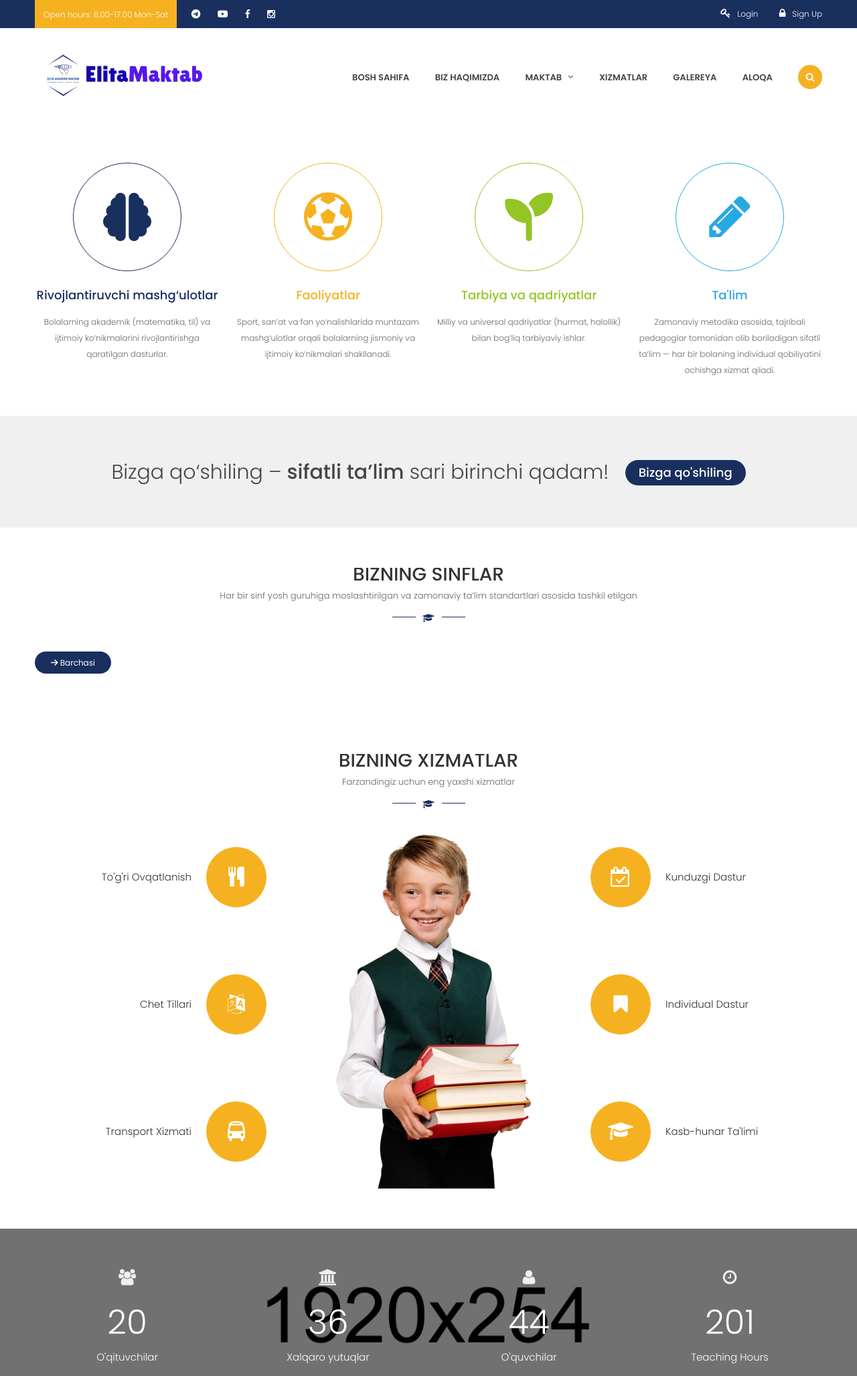
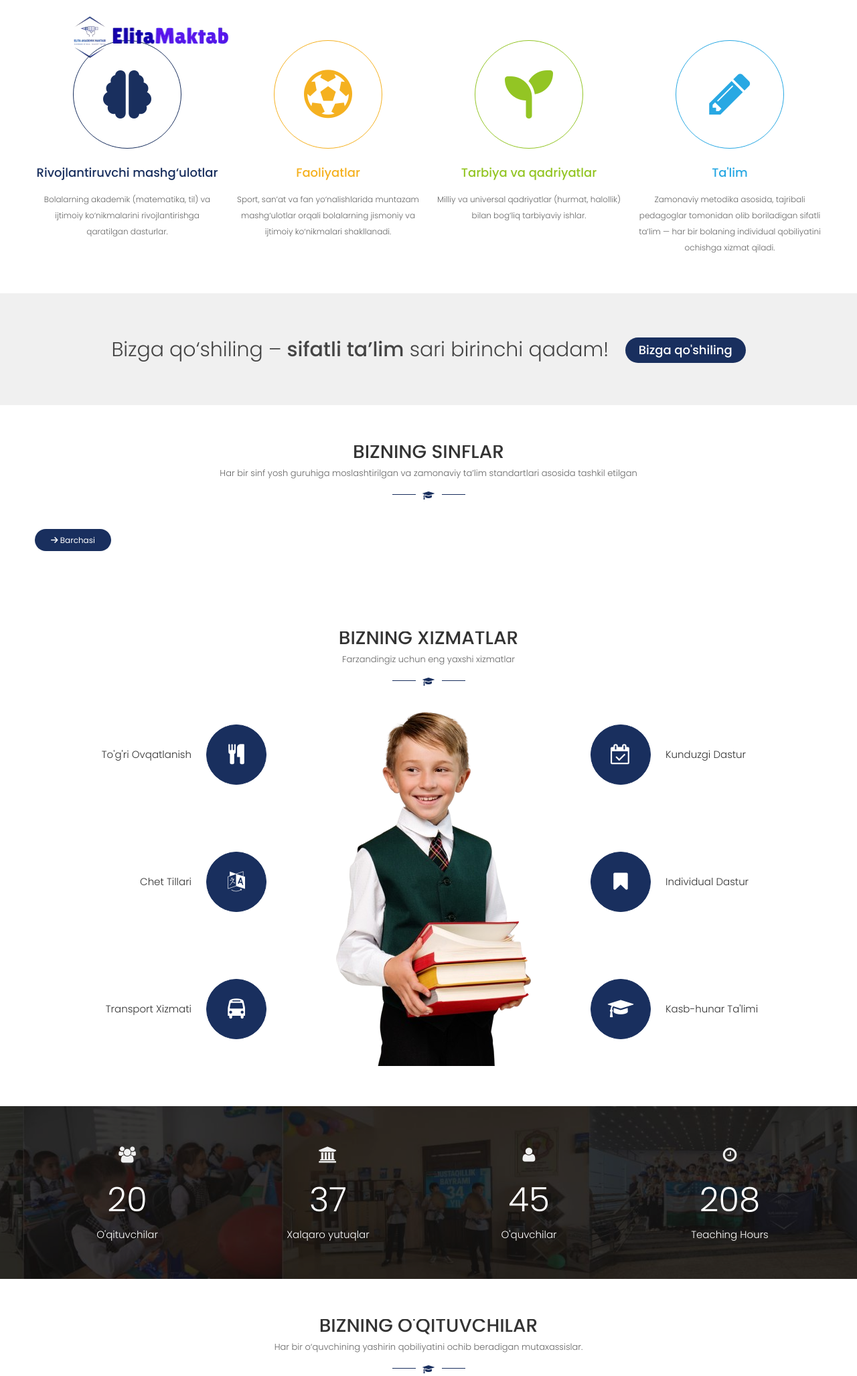
Before and after one commit to EldorKarimov/elitaSchoolSite, a Django app: page / in a window 1280 px wide. Shown: the top 2055 px of the page at 67% size. Run offline with Django 5.2, Linux system fonts and the light colour scheme; data that the repository does not hold is empty; some libraries are stand-ins or nearby versions.

Commit message:
templates some optimazed

```diff
--- a/static/css/style.css
+++ b/static/css/style.css
@@ -1023,8 +1023,8 @@
 }
 .single-service-item:hover .single-service-text > p {display: block}
 .single-service-icon {
-    background: #f5b120 none repeat scroll 0 0;
-    border: 1px solid #f5b120;
+    background: #192f5e none repeat scroll 0 0;
+    border: 1px solid #192f5e;
     border-radius: 50%;
     color: #ffffff;
     display: inline-table;
@@ -1043,7 +1043,7 @@
 }
 .single-service-item:hover .single-service-icon {
     background: #ffffff none repeat scroll 0 0;
-    color: #f5b120;
+    color: #192f5e;
 }
 .service-area .col-md-4:first-child .single-service-item-wrapper {
     margin-right: 30px;
@@ -3418,8 +3418,8 @@
 /*  30. Scrollup
 /*----------------------------------------*/
 #scrollUp {
-    background: #f5b120 none repeat scroll 0 0 padding-box;
-    border: 3px solid rgba(245, 177, 32, 0.85);
+    background: #192f5e none repeat scroll 0 0 padding-box;
+    border: 3px solid rgba(25, 47, 94, 0.85);
     border-radius: 50%;
     bottom: 45px;
     color: #ffffff;
@@ -3436,6 +3436,6 @@
 }
 #scrollUp:hover {
     background-color: #fff;
-    color: #1BB4B9;
-    border-color: rgba(27, 180, 185, 0.7);
-}
+    color: #f5b120;
+    border-color: rgba(245,177,32, 0.7);
+}
--- a/templates/includes/header.html
+++ b/templates/includes/header.html
@@ -1,76 +1,7 @@
 {% load static %}
 {% load i18n %}
-<header>
-    <div class="header-top">
-        <div class="container">
-            <div class="row">
-                <div class="col-lg-7 col-md-8">
-                    <div class="header-top-info">
-                        <span>Open hours: 8.00-17.00 Mon-Sat</span>
-                        <div class="social-links">
-                            <a href="#"><i class="fa fa-telegram"></i></a>
-                            <a href="#"><i class="fa-brands fa-youtube"></i></a>
-                            <a href="#"><i class="fa fa-facebook"></i></a>
-                            <a href="#"><i class="fa fa-instagram"></i></a>
-                        </div>
-                    </div>
-                </div>
-                <div class="col-lg-5 col-md-4">
-                    <div class="header-login-register">
-                        <ul class="login">
-                            <li>
-                                <a href="#"><i class="fa fa-key"></i>Login</a>
-                                <div class="login-form">
-                                    <h4>Login</h4>
-                                    <form action="#" method="post">
-                                        <div class="form-box">
-                                            <i class="fa fa-user"></i>
-                                            <input type="text" name="user-name" placeholder="Username">
-                                        </div>
-                                        <div class="form-box">
-                                            <i class="fa fa-lock"></i>
-                                            <input type="password" name="user-password" placeholder="Password">
-                                        </div>
-                                        <div class="button-box">
-                                            <button type="submit" class="login-btn">Login</button>
-                                        </div>
-                                    </form>
-                                </div>
-                            </li>
-                        </ul>
-                        <ul class="register">
-                            <li>
-                                <a href="#"><i class="fa fa-lock"></i>Sign Up</a>
-                                <div class="register-form">
-                                    <h4>Sign Up</h4>
-                                    <span>Please sign up using account detail bellow.</span>
-                                    <form action="#" method="post">
-                                        <div class="form-box">
-                                            <i class="fa fa-user"></i>
-                                            <input type="text" name="user-name" placeholder="Username">
-                                        </div>
-                                        <div class="form-box">
-                                            <i class="fa fa-lock"></i>
-                                            <input type="password" name="user-password" placeholder="Password">
-                                        </div>
-                                        <div class="form-box">
-                                            <i class="fa fa-envelope"></i>
-                                            <input type="email" name="user-email" placeholder="Email">
-                                        </div>
-                                        <div class="button-box">
-                                            <input checked data-toggle="toggle" type="checkbox">
-                                            <span>Remember me</span>
-                                            <button type="submit" class="register-btn">Register</button>
-                                        </div>
-                                    </form>
-                                </div>
-                            </li>
-                        </ul>
-                    </div>
-                </div>
-            </div>
-        </div>
-    </div>
+<header class="header-five">
+
     <!--Logo Mainmenu Start-->
     <div class="header-logo-menu sticker">
         <div class="container">
--- a/templates/school/index.html
+++ b/templates/school/index.html
@@ -8,7 +8,7 @@
 
 {% block content %}
 <!--Slider Area Start-->
-<div class="slider-area slider-style-1">
+<div class="slider-area slider-five-area">
     <div class="preview-2">
         <div id="nivoslider" class="slides">
             {% for slider in sliders %}
@@ -497,27 +497,23 @@
 </div>
 <!--End of Blog Area-->
 <!--Newsletter Area Start-->
-<div class="newsletter-area" id="contact">
+<div class="newsletter-area">
     <div class="container">
         <div class="row">
-            <div class="col-lg-12">
+            <div class="col-md-12">
                 <form class="newsletter-container">
                     <div class="row">
                         <div class="col-lg-3 col-md-4 col-sm-12">
-                            <h4>Qo'shimcha ma'lumot <br>
-                                olish uchun ariza qoldiring!</h4>
-                            <p>Biz sizga qisqa vaqt ichida javob beramiz</p>
+                            <h4>{% trans "Ko'proq ma'lumot uchun <br>bizga murojaat qiling!" %}</h4>
                         </div>
                         <div class="col-lg-3 col-md-4 col-sm-6">
-                            <input type="text" name="subject" placeholder="Murojaat mavzusi*" required>
-                            <input type="text" name="name" placeholder="To'liq ismingiz*" required>
-                            <input type="email" name="email" placeholder="Elektron pochta*" required>
+                            <input type="text" name="subject" placeholder="{% trans "Mavzu*" %}">
+                            <input type="text" name="name" placeholder="{% trans "To'liq ismingiz*" %}">
+                            <input type="email" name="email" placeholder="{% trans "Emailingiz*" %}">
                         </div>
                         <div class="col-lg-6 col-md-4 col-sm-6">
-                            <textarea name="message" id="newsletter-msg" placeholder="Xabaringizni bu yerga yozing..." rows="5"></textarea>
-                            <button type="submit" class="button-default">
-                                <i class="fa fa-paper-plane"></i> Xabar yuborish
-                            </button>
+                            <textarea name="message" id="newsletter-msg" placeholder="{% trans "Murojaatingiz*" %}"></textarea>
+                            <button class="button-default">{% trans "Yuborish" %}</button>
                         </div>
                     </div>
                 </form>
```
Also changed, not shown: templates/school/teachers.html (+7 -7 lines), static/img/banner/3.1.jpg (added), static/img/banner/3.jpg.
